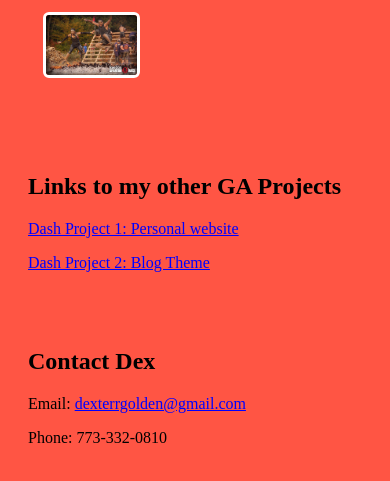
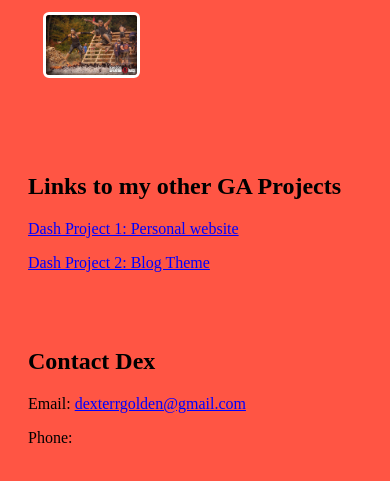
Before and after one commit to docmidas/docmidas.github.io, a plain HTML site: page index.html in a window 390 px wide. Shown: the part 1002-1483 px from the top of the page. Drawn offline with Linux system fonts and the light colour scheme.

Commit message:
removed phone

```diff
--- a/index.html
+++ b/index.html
@@ -41,7 +41,7 @@
   <article>
     <h2>Contact Dex</h2>
     <p>Email: <a href="mailto:dexterrgolden@gmail.com?Subject=Hello%20Dex" target="_top">dexterrgolden@gmail.com</a> </p>
-    <p>Phone: 773-332-0810</p>
+    <p>Phone:</p>
    </article>
   <article>
 
```
